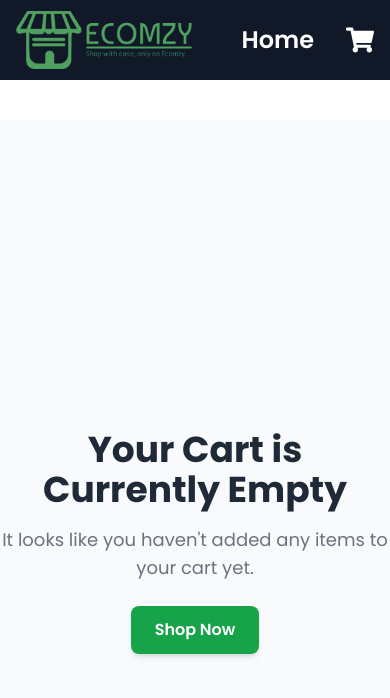
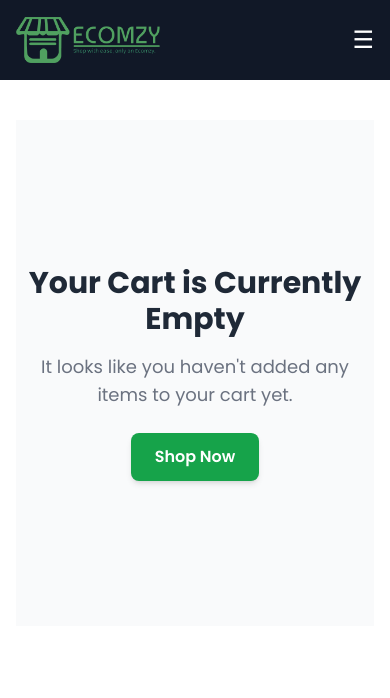
Before and after one commit to shrikant-kushwah/Shopping-Cart, a React (Create React App) app: page /cart in a window 390 px wide. Shown: the top 698 px of the page. Built offline with nearby package versions, Linux system fonts and the light colour scheme.

Commit message:
applied- desktop & mobile responsive

```diff
--- a/src/components/Navbar.jsx
+++ b/src/components/Navbar.jsx
@@ -1,29 +1,43 @@
 import { FaShoppingCart } from "react-icons/fa";
 import { NavLink } from "react-router-dom";
 import { useSelector } from "react-redux";
+import { useState } from "react";
 
 const Navbar = () => {
   const { cart } = useSelector((state) => state);
+  const [isMenuOpen, setIsMenuOpen] = useState(false);
 
   return (
     <nav className="bg-gray-900 text-white">
       <div className="flex justify-between items-center h-20 max-w-7xl mx-auto px-4 sm:px-6 lg:px-8">
-        <NavLink to="/">
+
+        <NavLink to="/" onClick={() => setIsMenuOpen(false)}>
           <div className="flex items-center">
-            <img src="../logo.png" alt="logo" className="w-44 h-auto" />
+            <img src="../logo.png" alt="logo" className="w-36 h-auto lg:w-44" /> {/* Corrected logo import */}
           </div>
         </NavLink>
 
-        <div className="flex items-center space-x-8">
+        {/* Mobile Menu Button */}
+        <button
+          className="lg:hidden text-2xl focus:outline-none"
+          onClick={() => setIsMenuOpen(!isMenuOpen)}
+        >
+          <span className={isMenuOpen ? "text-yellow-400" : ""}>
+            &#9776;
+          </span>
+        </button>
+
+        {/* Desktop Menu */}
+        <div className="hidden lg:flex items-center space-x-8">
           <NavLink
             to="/"
-            className="text-2xl font-semibold hover:text-yellow-400 transition duration-300"
+            className="text-lg font-semibold hover:text-yellow-400 transition duration-300"
           >
             Home
           </NavLink>
 
           <NavLink to="/cart" className="relative">
-            <FaShoppingCart className="text-[28px] hover:text-yellow-400 transition duration-300" />
+            <FaShoppingCart className="text-2xl hover:text-yellow-400 transition duration-300" />
             {cart.length > 0 && (
               <span className="absolute -top-2 -right-2 bg-green-600 text-xs w-5 h-5 flex justify-center items-center animate-bounce rounded-full text-white">
                 {cart.length}
@@ -31,6 +45,32 @@ const Navbar = () => {
             )}
           </NavLink>
         </div>
+
+        {/* Mobile Menu */}
+        {isMenuOpen && (
+          <div className="lg:hidden absolute top-20 left-0 w-full bg-gray-900 flex flex-col items-center space-y-4 py-4 z-10">
+            <NavLink
+              to="/"
+              className="text-lg font-semibold hover:text-yellow-400 transition duration-300"
+              onClick={() => setIsMenuOpen(false)}
+            >
+              Home
+            </NavLink>
+
+            <NavLink
+              to="/cart"
+              className="relative"
+              onClick={() => setIsMenuOpen(false)}
+            >
+              <FaShoppingCart className="text-2xl hover:text-yellow-400 transition duration-300" />
+              {cart.length > 0 && (
+                <span className="absolute -top-2 -right-2 bg-green-600 text-xs w-5 h-5 flex justify-center items-center animate-bounce rounded-full text-white">
+                  {cart.length}
+                </span>
+              )}
+            </NavLink>
+          </div>
+        )}
       </div>
     </nav>
   );
--- a/src/components/Product.jsx
+++ b/src/components/Product.jsx
@@ -29,7 +29,7 @@ const Product = ({ post }) => {
   };
 
   return (
-    <div className="group mt-4 mb-4 bg-white rounded-lg overflow-hidden transition-transform transform hover:scale-105 hover:shadow-xl duration-300 ease-in-out p-2 relative">
+    <div className="group mt-4 mb-4 bg-white shadow-md rounded-lg overflow-hidden transition-transform transform hover:scale-105 hover:shadow-xl duration-300 ease-in-out p-2 relative">
       <div className="h-52 w-full flex items-center justify-center overflow-hidden">
         <img src={post.image} alt="Product" className="h-full w-auto transition-transform duration-300 group-hover:scale-110" />
       </div>
--- a/src/pages/Cart.jsx
+++ b/src/pages/Cart.jsx
@@ -12,17 +12,17 @@ const Cart = () => {
   }, [cart]);
 
   return (
-    <div className="max-w-6xl mx-auto mt-10 mb-10">
+    <div className="max-w-6xl mx-auto px-4 lg:px-0 my-10">
       {cart.length > 0 ? (
-        <div className="flex justify-between gap-x-8">
-          <div className="w-[75%] space-y-4">
+        <div className="flex flex-col lg:flex-row justify-between gap-y-8 gap-x-8">
+          <div className="w-full lg:w-[70%] space-y-4">
             {cart.map((item, index) => (
               <CartItem key={item.id} item={item} itemIndex={index} />
             ))}
           </div>
-          <div className="flex flex-col w-[25%] justify-between border-green-700 border-2 p-5 rounded-lg shadow-lg">
+          <div className="flex flex-col w-full lg:w-[30%] justify-between border-green-700 border-2 p-5 rounded-lg shadow-lg">
             <div>
-              <h2 className="text-green-700 font-semibold text-lg">Your Cart</h2>
+              <h2 className="text-green-700 font-semibold text-xl lg:text-lg">Your Cart</h2>
               <h3 className="text-green-700 font-semibold text-3xl mt-1">Summary</h3>
               <p className="text-gray-500 font-medium text-lg mt-5">Total Items: {cart.length}</p>
             </div>
@@ -35,11 +35,11 @@ const Cart = () => {
           </div>
         </div>
       ) : (
-        <div className="flex flex-col justify-center items-center h-screen bg-gray-50">
-          <h1 className="text-gray-800 font-bold text-4xl mb-4 text-center">
+        <div className="flex flex-col justify-center items-center h-[60vh] lg:h-screen bg-gray-50 text-center">
+          <h1 className="text-gray-800 font-bold text-3xl lg:text-4xl mb-4">
             Your Cart is Currently Empty
           </h1>
-          <p className="text-gray-500 text-lg mb-6 text-center">
+          <p className="text-gray-500 text-lg lg:text-xl mb-6">
             It looks like you haven't added any items to your cart yet.
           </p>
           <Link to="/">
```
